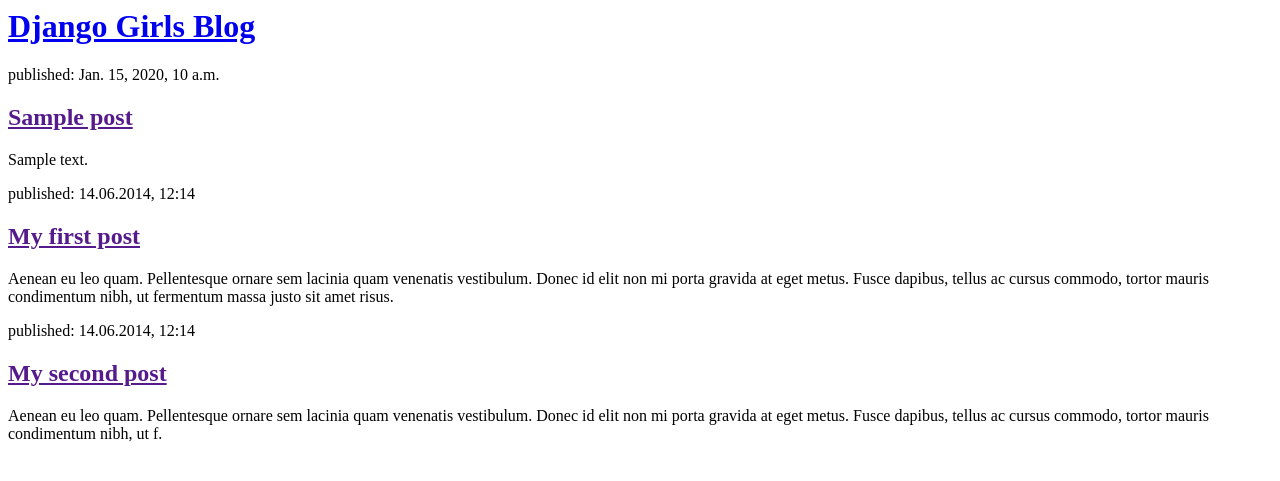
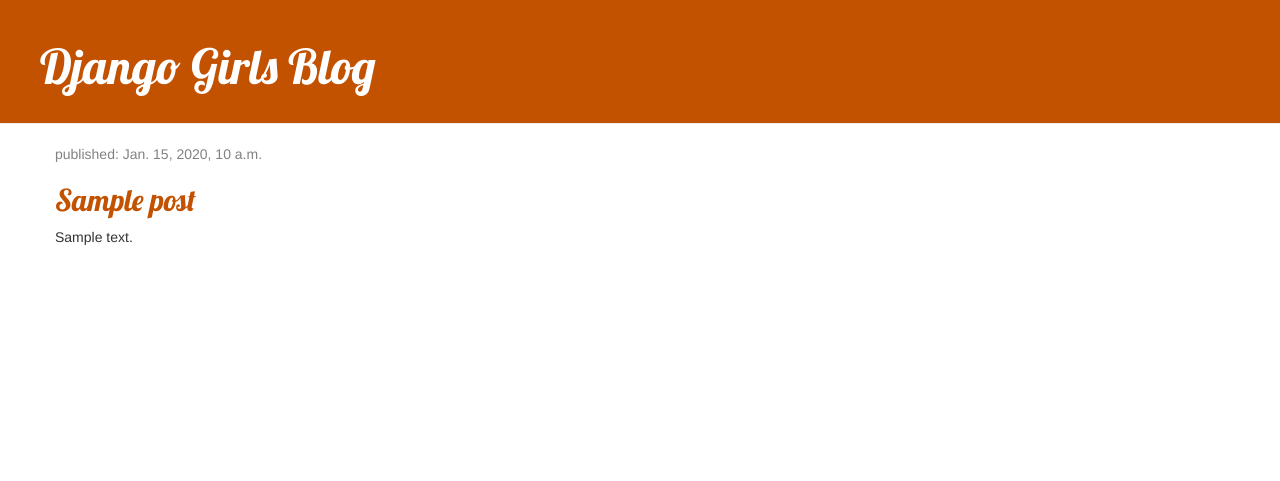
Before and after one commit to bibekrai/-my-first-blog-, a Django app: template blog/templates/blog/post_list.html in a window 1280 px wide. Shown: the top 481 px of the page. Run offline with Django 3.2, Linux system fonts and the light colour scheme; the template is opened without the code that fills it: most values are stand-ins (such as "Sample title", 1, 10 or a date in 2020); some libraries are stand-ins or nearby versions.

Commit message:
Modified temlates to display posts from database.

```diff
--- a/blog/templates/blog/post_list.html
+++ b/blog/templates/blog/post_list.html
@@ -1,30 +1,33 @@
+{% load static %}
 <html>
     <head>
         <title>Django Girls blog</title>
+<link rel="stylesheet" href="//maxcdn.bootstrapcdn.com/bootstrap/3.2.0/css/bootstrap.min.css">
+<link rel="stylesheet" href="//maxcdn.bootstrapcdn.com/bootstrap/3.2.0/css/bootstrap-theme.min.css">
+ <link rel="stylesheet" href="{% static 'css/blog.css' %}">
+ <link href="//fonts.googleapis.com/css?family=Lobster&subset=latin,latin-ext" rel="stylesheet" type="text/css">
     </head>
     <body>
-        <div>
+        <div class="page-header">
             <h1><a href="/">Django Girls Blog</a></h1>
         </div>
 
-        {% for post in posts %}
-    <div>
-        <p>published: {{ post.published_date }}</p>
-        <h2><a href="">{{ post.title }}</a></h2>
-        <p>{{ post.text|linebreaksbr }}</p>
+        <div class="content container">
+    <div class="row">
+        <div class="col-md-8">
+            {% for post in posts %}
+                <div class="post">
+                    <div class="date">
+                        <p>published: {{ post.published_date }}</p>
+                    </div>
+                    <h2><a href="">{{ post.title }}</a></h2>
+                    <p>{{ post.text|linebreaksbr }}</p>
+                </div>
+            {% endfor %}
+        </div>
     </div>
-{% endfor %}
+</div>
 
-        <div>
-            <p>published: 14.06.2014, 12:14</p>
-            <h2><a href="">My first post</a></h2>
-            <p>Aenean eu leo quam. Pellentesque ornare sem lacinia quam venenatis vestibulum. Donec id elit non mi porta gravida at eget metus. Fusce dapibus, tellus ac cursus commodo, tortor mauris condimentum nibh, ut fermentum massa justo sit amet risus.</p>
-        </div>
 
-        <div>
-            <p>published: 14.06.2014, 12:14</p>
-            <h2><a href="">My second post</a></h2>
-            <p>Aenean eu leo quam. Pellentesque ornare sem lacinia quam venenatis vestibulum. Donec id elit non mi porta gravida at eget metus. Fusce dapibus, tellus ac cursus commodo, tortor mauris condimentum nibh, ut f.</p>
-        </div>
     </body>
 </html>
```
